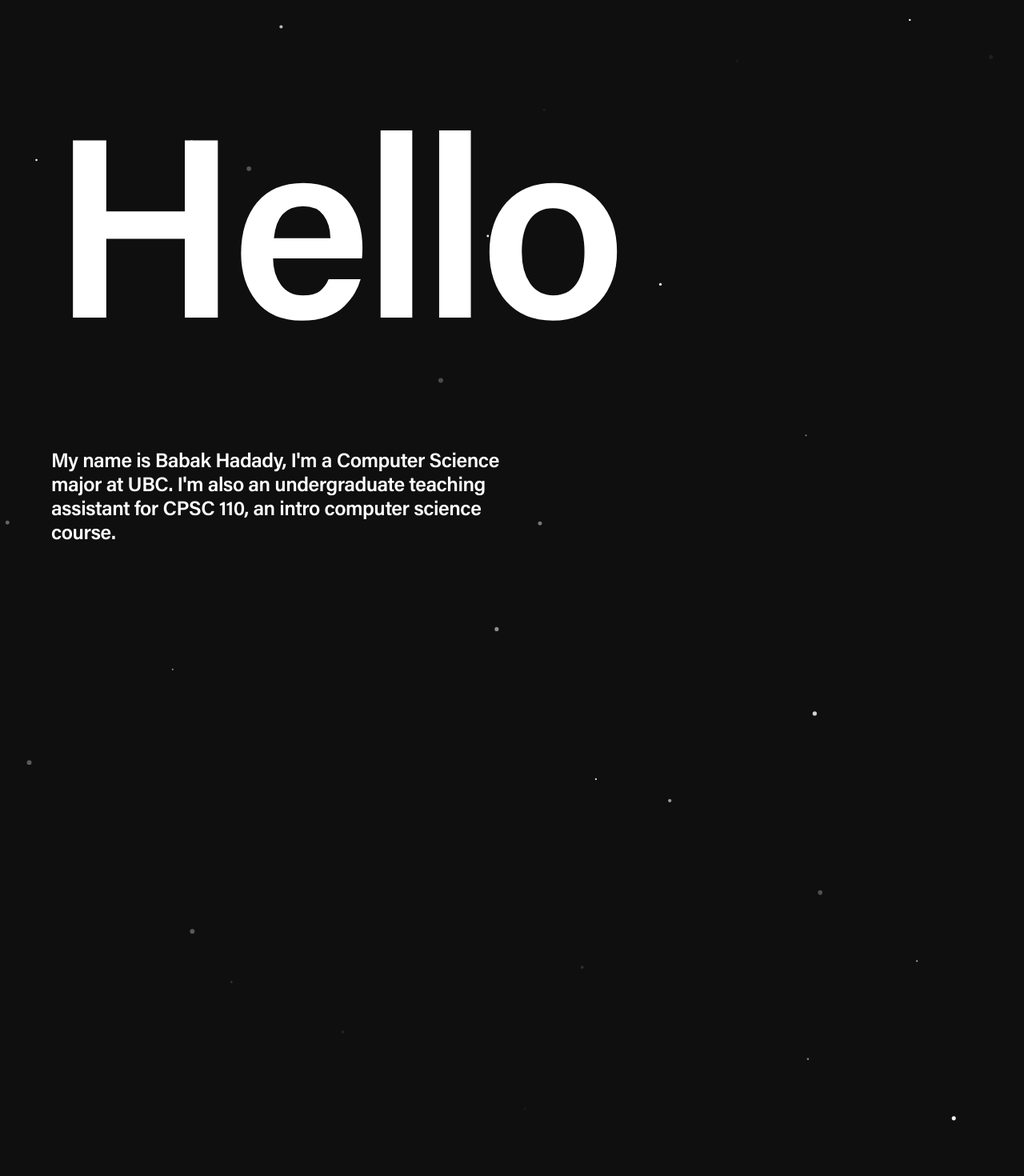
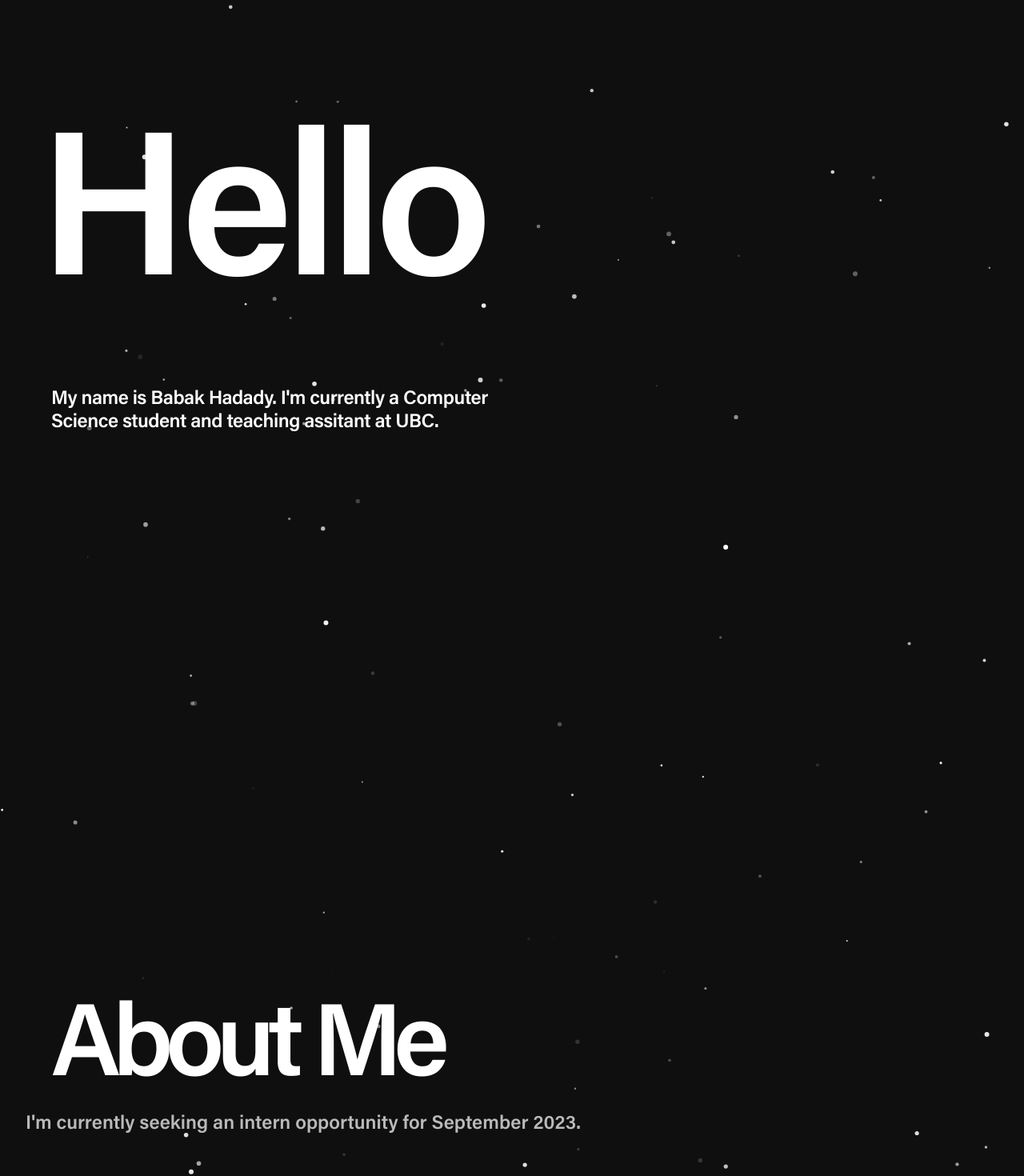
Before and after one commit to babakhadady/personal-website, a React (Create React App) app: page / in a window 1280 px wide. Shown: the part 120-1590 px from the top of the page at 80% size. Built offline with nearby package versions, Linux system fonts and the light colour scheme.

Commit message:
refactored and cleaned code

```diff
--- a/src/components/App/App.css
+++ b/src/App/App.css
@@ -1,7 +1,7 @@
 @font-face {
   font-family: 'Acumin';
   /*a name to be used later*/
-  src: url('../config/fonts/Acumin-Pro-Semibold.ttf');
+  src: url('../components/config/fonts/Acumin-Pro-Semibold.ttf');
   /*URL to font*/
 }
 
@@ -37,19 +37,17 @@ NavBar {
   font-family: Acumin;
   /* color: #F2EDD7FF; */
   color: white;
-
 }
 
 li {
   display: inline;
-  position: relative;
 }
 
 a {
   overflow: hidden;
   color: white;
   text-decoration: none;
-  font-size: 18px;
+  font-size: 2.2vh;
   font-weight: 600px;
   /* animation: color-change 6s infinite; */
   letter-spacing: 5px;
@@ -79,34 +77,50 @@ body {
 /* title */
 h1 {
   top: 0;
-  font-size: 20rem;
+  font-size: 20vw;
   margin-top: 0px;
   padding-top: 125px;
-  padding-left: 2rem;
+  padding-left: 1.5rem;
   letter-spacing: -10px;
-  margin: 0px;
   opacity: 1;
   position: relative;
   overflow-wrap: break-word;
+  margin: 0;
 }
 
 h2 {
+  font-size: 10vw;
+  padding-top: 50vh;
+  padding-left: 2rem;
+  letter-spacing: -10px;
   opacity: 1;
-  font-size: 40px;
-  padding-left: 100px;
-  margin-bottom: 20px;
+  overflow-wrap: break-word;
+  margin: 0;
+
+}
+
+.about {
+  top: 5vw;
+
 }
 
 p {
-  font-size: 25px;
+  align: left;
+  font-size: 3vh;
   font-weight: -5px;
-
-  float: right;
-  opacity: 0;
+  float: left;
   padding-left: 2rem;
   overflow-wrap: break-word;
   letter-spacing: -.5px;
   padding-right: 20rem;
+}
+
+.box {
+  font-size: 3vh;
+  align: left;
+  padding-top: 1vh;
+  padding-left: 2rem;
+
 }
 
 /* .coop {
--- a/src/components/App/App.js
+++ b/src/App/App.js
@@ -1,10 +1,12 @@
-import ParticlesBackground from "../ParticlesBackground";
+import ParticlesBackground from "../components/ParticlesBackground";
 import "./App.css";
-import React, { useState, useRef, useEffect } from "react";
+import { useEffect } from "react";
 import { Fade } from "react-reveal";
-import NavBar from "../NavBar";
-import Header from "../Header";
-import Paragraph from "../Paragraph";
+import NavBar from "../components/NavBar";
+import Header from "../components/Header";
+import Header2 from "../components/Header2";
+import Paragraph from "../components/Paragraph";
+import Box from "../components/Box";
 
 export default function App() {
 
@@ -13,13 +15,17 @@ export default function App() {
     document.title = "Babak Hadady";
   }, [])
 
+  window.onbeforeunload = function () {
+    window.scrollTo(0, 0);
+  }
+
 
   return (
     <div>
       <div>
         <NavBar>
           <ul className="details">
-            <li><a>CONTACT</a></li>
+            <li><a href="">CONTACT</a></li>
             <li><a href="downloads/babak hadady.docx" download>RESUME</a></li>
             <li><a href="https://www.linkedin.com/in/babak-hadady-50a857201/">LINKEDIN</a></li>
             <li><a href="#experience">EXPERIENCES</a></li>
@@ -45,8 +51,8 @@ export default function App() {
 
       <div>
 
-      <Header>
-          <Fade cascade bottom>
+        <Header>
+          <Fade cascade bottom delay={50}>
             <h1>Hello</h1>
           </Fade>
 
@@ -60,12 +66,27 @@ export default function App() {
         {/* <h2 ref={myRef} className={(isVisible ? 'fadeIn' : 'fadeOut')} id="experience"> Experiences </h2> */}
         <Paragraph>
           <Fade big delay={1000}>
-              <p> My name is Babak Hadady,
-             I'm a Computer Science major at UBC.
-               I'm also an undergraduate teaching assistant for CPSC 110,
-                an intro computer science course. </p>
+            <p> My name is Babak Hadady. I'm currently a Computer Science student and teaching assitant at UBC. </p>
           </Fade>
         </Paragraph>
+
+
+
+        <section className="about">
+          <Header2 offset={2000}>
+            <Fade bottom delay={700}>
+              <h2>About Me</h2>
+            </Fade>
+          </Header2>
+          <Fade delay={3500}>
+            <Box>
+              <span>
+                I'm currently seeking an intern opportunity for September 2023.
+              </span>
+            </Box>
+          </Fade>
+        </section>
+
 
       </div>
     </div >
--- /dev/null
+++ b/src/components/Box.js
@@ -0,0 +1,15 @@
+import Visible from "../hooks/Visible";
+import { useRef } from "react";
+
+const Box = ({ children }) => {
+    const ref = useRef();
+    const shouldShow = Visible(1200);
+
+    return (
+        <span ref={ref} className={"box " + (shouldShow ? 'visible' : 'notvisible')}>
+            {children}
+        </span>
+    )
+}
+
+export default Box
--- a/src/components/Header.js
+++ b/src/components/Header.js
@@ -3,7 +3,7 @@ import { useRef } from "react";
 
 const Header = ({ children }) => {
     const ref = useRef();
-    const shouldShow = Visible(ref, 100);
+    const shouldShow = Visible(200);
 
     return (
         <h1 ref={ref} className={shouldShow ? 'visible' : 'notvisible'}>
--- /dev/null
+++ b/src/components/Header2.js
@@ -0,0 +1,15 @@
+import Visible from "../hooks/Visible";
+import { useRef } from "react";
+
+const Header2 = ({ children, offset }) => {
+    const ref = useRef();
+    const shouldShow = Visible(offset);
+
+    return (
+        <h2 ref={ref} className={shouldShow ? 'visible' : 'notvisible'}>
+            {children}
+        </h2>
+    )
+}
+
+export default Header2
--- a/src/components/NavBar.js
+++ b/src/components/NavBar.js
@@ -3,7 +3,7 @@ import { useRef } from "react";
 
 const NavBar = ({ children }) => {
     const ref = useRef();
-    const shouldShow = Visible(ref, 600);
+    const shouldShow = Visible(600);
 
     return (
         <navbar ref={ref} className={shouldShow ? 'visible' : 'notvisible'}>
--- a/src/components/Paragraph.js
+++ b/src/components/Paragraph.js
@@ -3,7 +3,7 @@ import { useRef } from "react";
 
 const Paragraph = ({ children }) => {
     const ref = useRef();
-    const shouldShow = Visible(ref, 300);
+    const shouldShow = Visible(300);
 
     return (
         <p ref={ref} className={shouldShow ? 'visible' : 'notvisible'}>
--- a/src/components/config/particlesConfig.js
+++ b/src/components/config/particlesConfig.js
@@ -99,9 +99,9 @@ const particlesConfig = {
         quantity: 2
       },
       repulse: {
-        distance: 250,
+        distance: 250,      // repulse distance
         duration: 0.4,
-        factor: 100,
+        factor: 50,
         speed: 1,
         maxSpeed: 50,
         easing: "ease-out-quad",
@@ -331,7 +331,7 @@ const particlesConfig = {
         factor: 1000
       },
       limit: 0,
-      value: 15
+      value: 50       // number of particles
     },
     opacity: {
       random: {
--- a/src/hooks/Visible.js
+++ b/src/hooks/Visible.js
@@ -1,6 +1,6 @@
 import { useEffect, useState } from "react";
 
-export default function Visible(ref, size) {
+export default function Visible(size) {
       const [visible, setVisible] = useState(true)
 
       const controlNav = () => {
@@ -11,7 +11,7 @@ export default function Visible(ref, size) {
         return () => {
           window.removeEventListener('scroll', controlNav)
         }
-      }, [])
+      }, )
 
       return visible
 }
--- a/src/index.js
+++ b/src/index.js
@@ -1,7 +1,7 @@
 import React from 'react';
 import ReactDOM from 'react-dom/client';
 import './index.css';
-import App from './components/App/App';
+import App from './App/App';
 import reportWebVitals from './reportWebVitals';
 
 const root = ReactDOM.createRoot(document.getElementById('root'));
```
Also changed, not shown: 2 other files (tests, documents, lock files or other folders).
